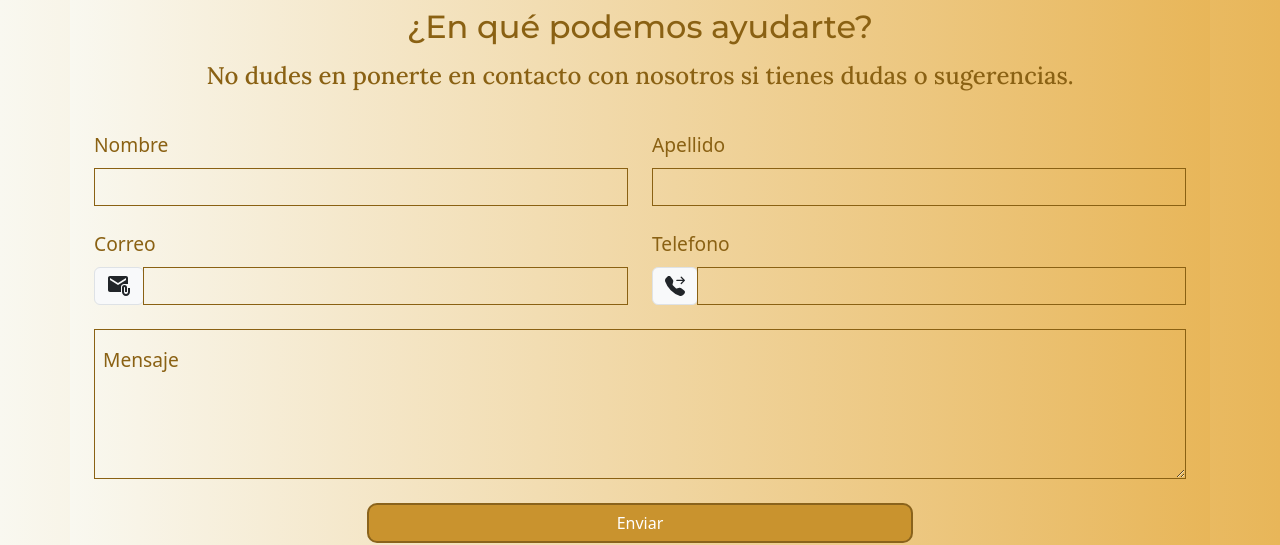
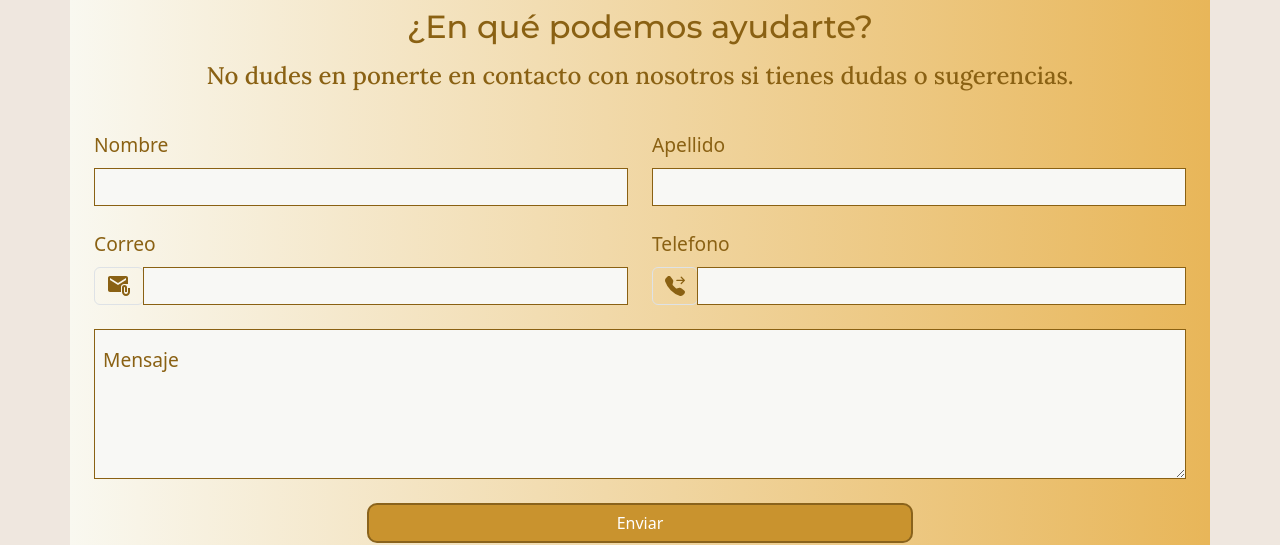
Before and after one commit to JeremiasJM/front-gestion-restaurante, a React (Vite) app: page /contacto in a window 1280 px wide. Shown: the top 545 px of the page. Built offline with nearby package versions, Linux system fonts and the light colour scheme; a web font is replaced by a local one.

Commit message:
page Contacto lista

```diff
--- a/src/page/contacto/Contact.jsx
+++ b/src/page/contacto/Contact.jsx
@@ -21,7 +21,7 @@ const Contact = () => {
                 Nombre
               </label>
               <input
-                className="form-control bg-transparent "
+                className="form-control input-contacto"
                 defaultValue=""
                 id="validationName"
                 maxLength="20"
@@ -37,7 +37,7 @@ const Contact = () => {
                 Apellido
               </label>
               <input
-                className="form-control bg-transparent "
+                className="form-control input-contacto "
                 defaultValue=""
                 id="validationLastName"
                 maxLength="20"
@@ -53,12 +53,12 @@ const Contact = () => {
                 Correo
               </label>
               <div className="input-group has-validation">
-                <span className="input-group-text" id="inputGroupPrepend">
-                <MdAttachEmail className="fs-4"  />
+                <span className="input-group-text bg-transparent" id="inputGroupPrepend">
+                <MdAttachEmail className="fs-4 icono-contacto"  />
                 </span>
                 <input
                   aria-describedby="inputGroupPrepend"
-                  className="form-control bg-transparent "
+                  className="form-control input-contacto "
                   id="validationEmail"
                   maxLength="100"
                   minLength="3"
@@ -74,12 +74,12 @@ const Contact = () => {
                 Telefono
               </label>
               <div className="input-group has-validation">
-                <span className="input-group-text" id="inputGroupPrepend">
-                <BsFillTelephoneForwardFill className="fs-5" />
+                <span className="input-group-text bg-transparent" id="inputGroupPrepend">
+                <BsFillTelephoneForwardFill className="fs-5 icono-contacto" />
                 </span>
                 <input
                   aria-describedby="inputGroupPrepend"
-                  className="form-control bg-transparent "
+                  className="form-control input-contacto "
                   id="validationPhone"
                   maxLength="20"
                   minLength="8"
@@ -93,7 +93,7 @@ const Contact = () => {
             </div>
             <div className="col-12 form-floating mt-4">
               <textarea
-                className="form-control bg-transparent  "
+                className="form-control input-contacto "
                 id="validationMessage"
                 maxLength="300"
                 minLength="5"
--- a/src/page/contacto/contact.css
+++ b/src/page/contacto/contact.css
@@ -10,6 +10,10 @@ background: var(--bg-color-secondary);
   background: linear-gradient(to right, var(--bg-color-tertiary), var(--bg-color-primary));
 }
 
+
+ body{
+	background: var(--bg-colo--aqua);
+	}
 .form-label,
 .contact__textarea__mensaje {
 	color: var(--font-color-primary);
@@ -60,3 +64,10 @@ form div .form-control {
 	border-radius: 10px;
 
 }
+.icono-contacto{
+	color: var(--font-color-primary);
+}
+
+.input-contacto{
+	background-color: var(--bottom-color-beige);
+}
```
